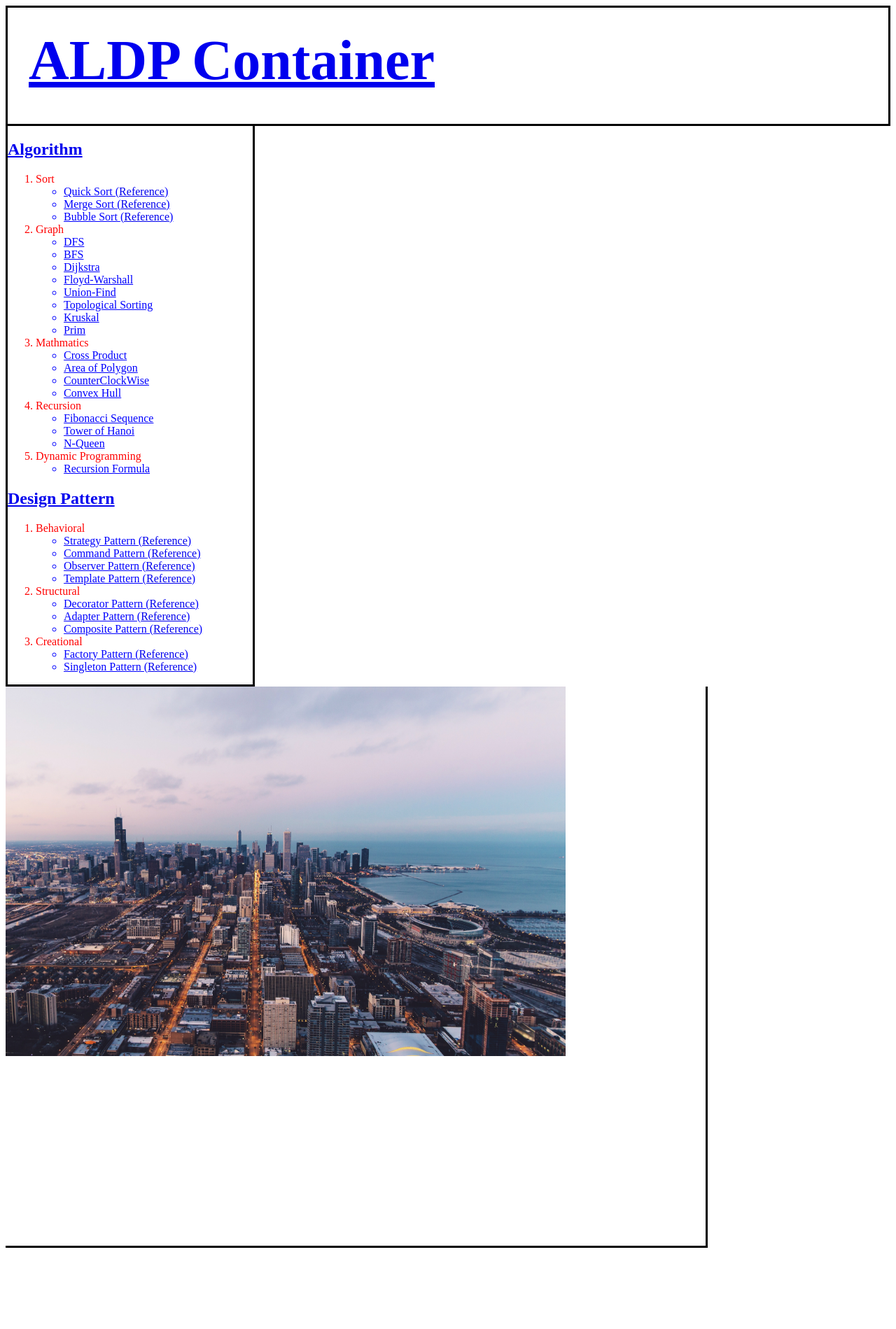
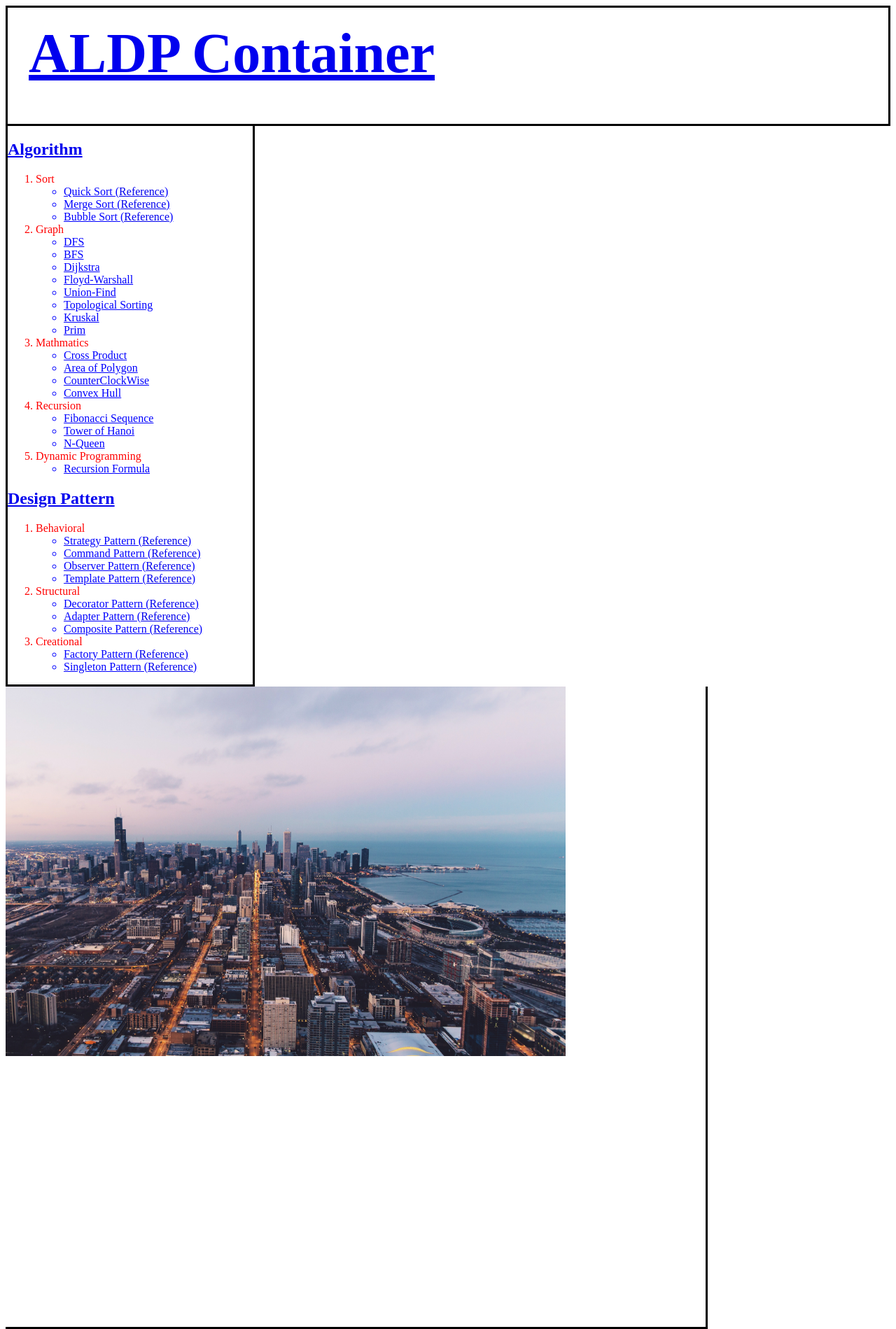
Before and after one commit to champyoon/ALDP, a PHP site: page / in a window 1280 px wide. Shown: the whole page at 70% size. Before the commit the page ends 1783 px from the top, so only its background shows below. Run offline with PHP 8.4, Linux system fonts and the light colour scheme.

Commit message:
Update cascadeStyleSheet.css

```diff
--- a/CSS/cascadeStyleSheet.css
+++ b/CSS/cascadeStyleSheet.css
@@ -16,7 +16,7 @@ article
 	border-bottom:3px solid black;
 	border-right:3px solid black;
 	width:1000px;
-  height:799.625px;
+	height:915.625px;
 	float:left;
 }
 ol
@@ -33,4 +33,13 @@ ul
 	font-size:80px;
 	margin:0px;
 	padding:30px;
+	padding-top:20px;
+	padding-bottom:0px;
 }
+#button
+{
+	margin-right:10px;
+	height:30px;
+	width:30px;
+	float:right;
+}
```
Lines whose indentation alone changed are shown as unchanged.
